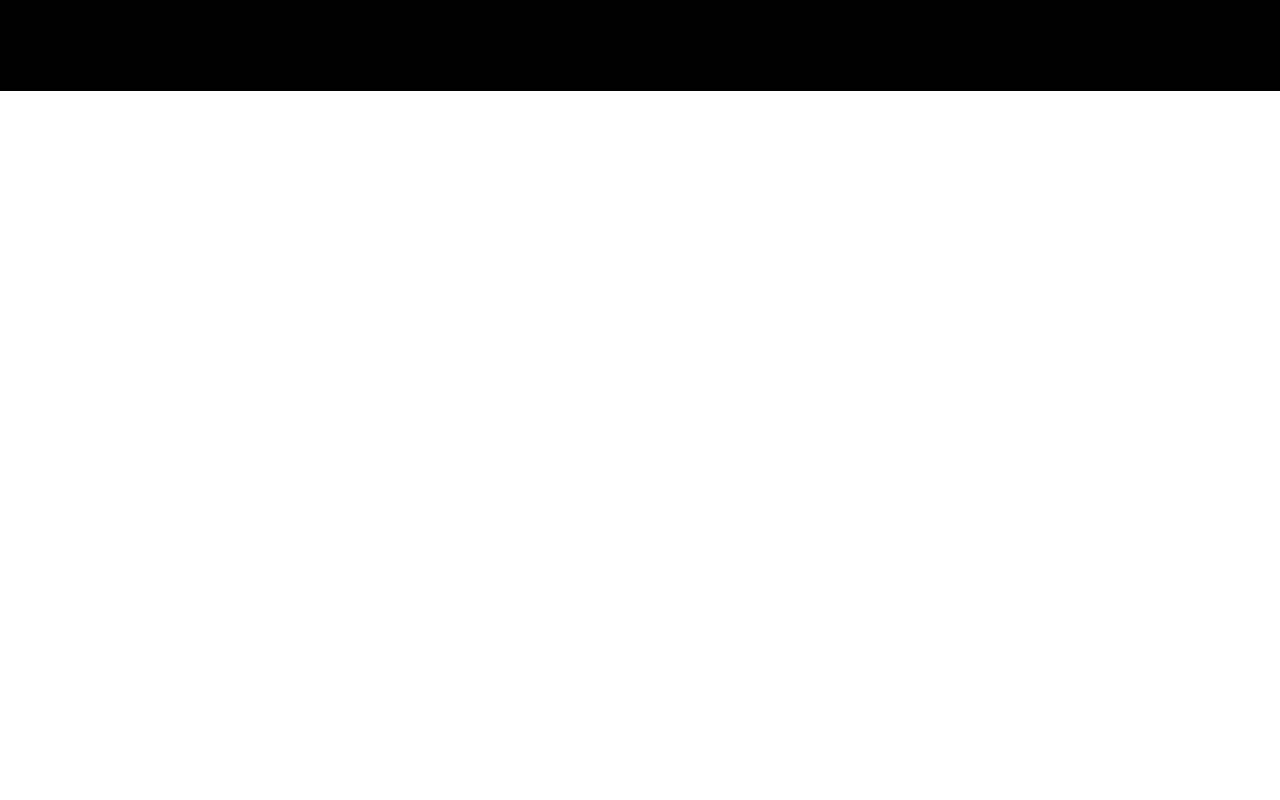
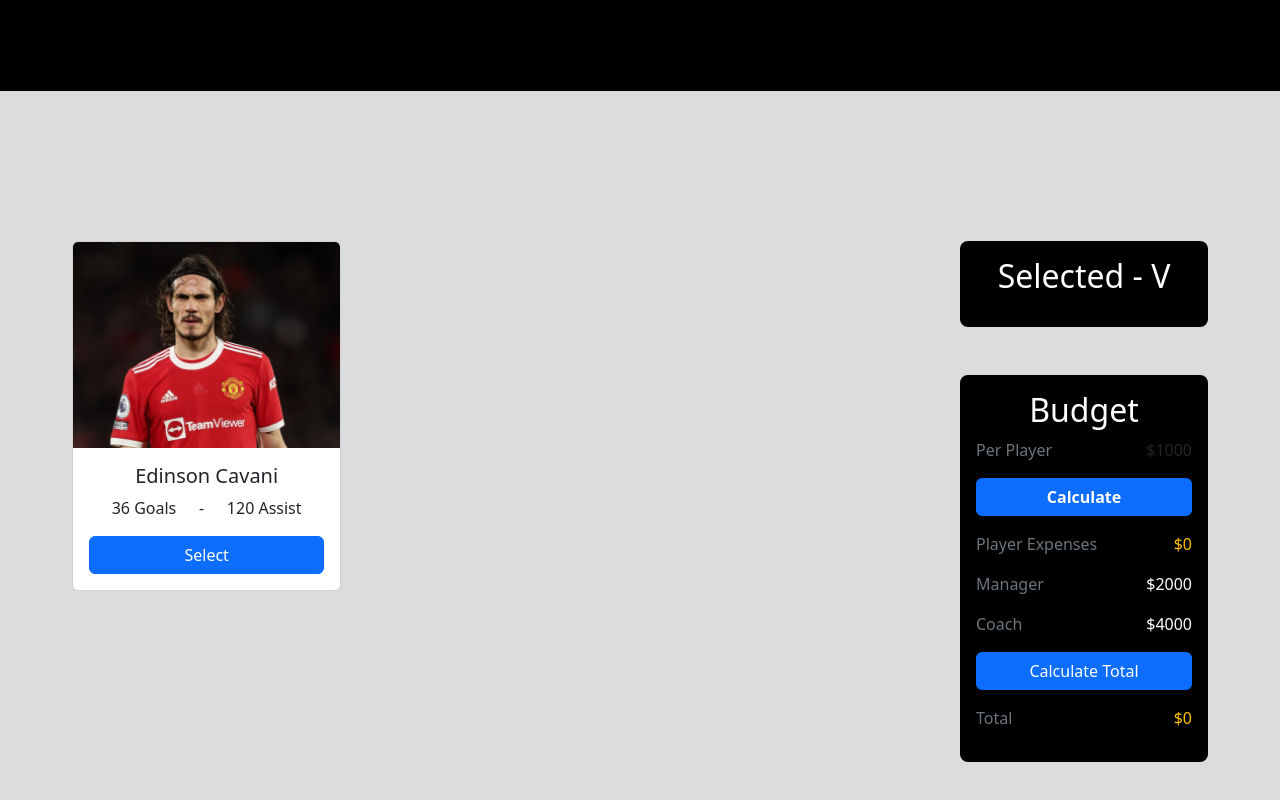
Before and after one commit to Tanvir-kabir-Rahib/best-five, a plain HTML site: page index.html in a window 1280 px wide. Shown: the part 334-1134 px from the top of the page. Before the commit the page ends 800 px from the top, so only its background shows below. Drawn offline with nearby package versions, Linux system fonts and the light colour scheme.

Commit message:
main structure added

```diff
--- a/index.html
+++ b/index.html
@@ -16,13 +16,47 @@
     <title>Create Your Team</title>
 </head>
 
-<body>
+<body class="bg-secondary bg-opacity-25">
     <header>
         <h1 class="page-header">Create Your Team</h1>
         <p class="page-des">Select your favourite players and make your owm specified team. You can select only 5 players from the
             players below. After the selection of your favourite players you can calculate the total cost of your team.
         </p>
     </header>
+    <main>
+        <div class="row m-5 g-5">
+            <section class="col-9">
+                <div class="row g-3">
+                    <div class="col-4">
+                        <div class="card">
+                            <img src="images/cavani.jpg" class="card-img-top" alt="...">
+                            <div class="card-body">
+                                <h5 class="card-title text-center">Edinson Cavani</h5>
+                                <p class="card-text d-flex justify-content-evenly"><span>36 Goals</span><span>-</span><span>120 Assist</span></p>
+                                <Button class="btn btn-primary container-fluid">Select</Button>
+                            </div>
+                        </div>
+                    </div>
+                </div>
+            </section>
+            <div class="col-3">
+                <section class="back-black text-white p-3 rounded-3 mb-5">
+                    <h2 class="text-center">Selected - V</h2>
+                    <ol id="player-list"></ol>
+                </section>
+                <section class="back-black p-3 rounded-3">
+                    <h2 class="text-center text-white">Budget</h2>
+                    <p class="d-flex justify-content-between"><span class="text-secondary">Per Player</span><span class="texto-white">$1000</span></p>
+                    <button class="btn btn-primary fw-semibold mb-3 container-fluid">Calculate</button>
+                    <p class="d-flex justify-content-between"><span class="text-secondary">Player Expenses</span><span class="text-warning">$<span id="player-cost">0</span></span></p>
+                    <p class="d-flex justify-content-between"><span class="text-secondary">Manager</span><span class="text-white">$2000</span></p>
+                    <p class="d-flex justify-content-between"><span class="text-secondary">Coach</span><span class="text-white">$4000</span></p>
+                    <button class="mb-3 btn btn-primary fw-semibolder container-fluid">Calculate Total</button>
+                    <p class="d-flex justify-content-between"><span class="text-secondary">Total</span><span class="text-warning">$<span id="total-cost">0</span></span></p>
+                </section>
+            </div>
+        </div>
+    </main>
 
     <script src="https://cdn.jsdelivr.net/npm/bootstrap@5.2.0/dist/js/bootstrap.bundle.min.js"
         integrity="sha384-A3rJD856KowSb7dwlZdYEkO39Gagi7vIsF0jrRAoQmDKKtQBHUuLZ9AsSv4jD4Xa"
--- a/styles/style.css
+++ b/styles/style.css
@@ -27,3 +27,7 @@ header {
     color: #FFFFFF;
     padding: 0 2%;
 }
+
+.back-black{
+    background-color: #000000;
+}
```
